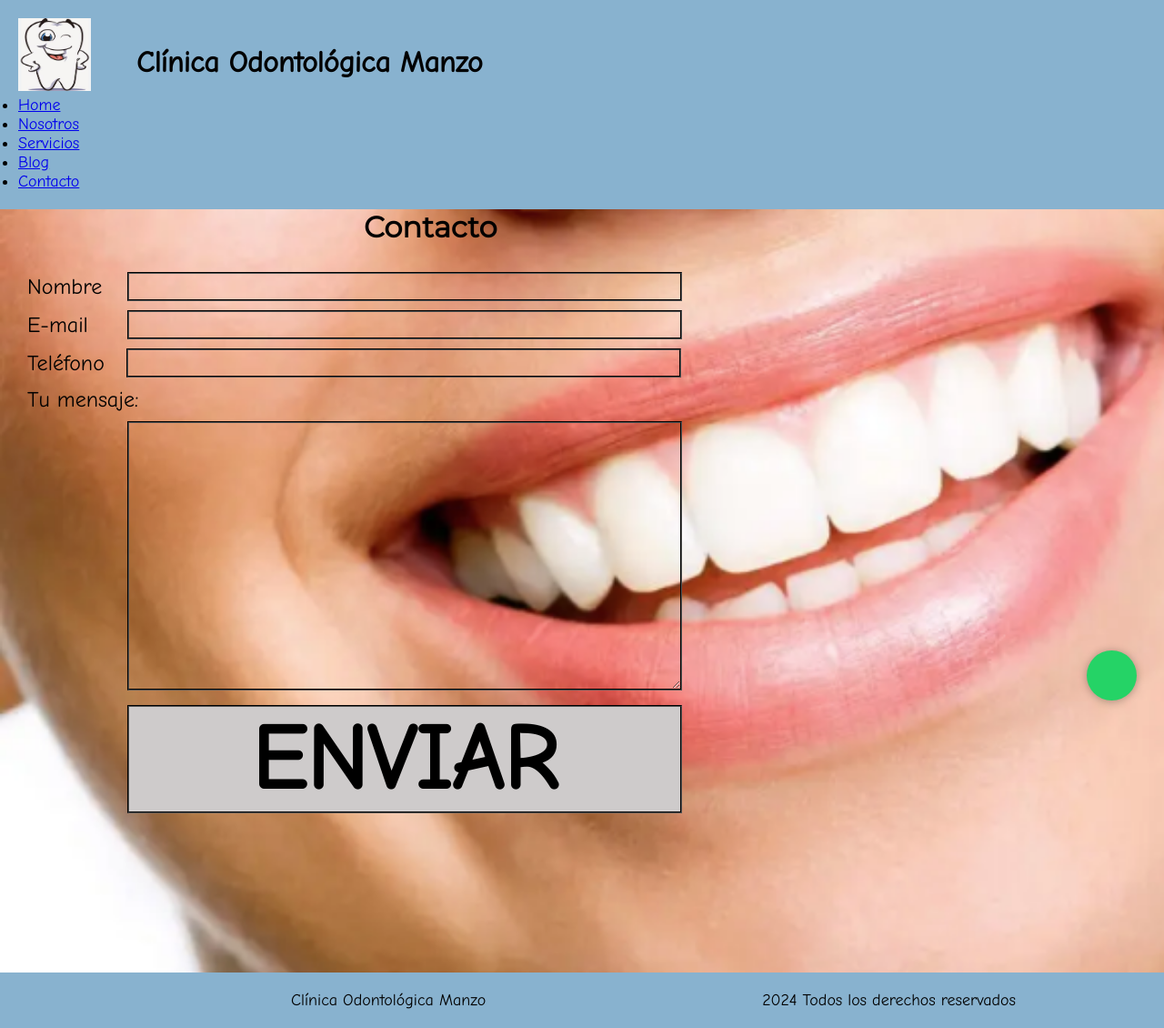
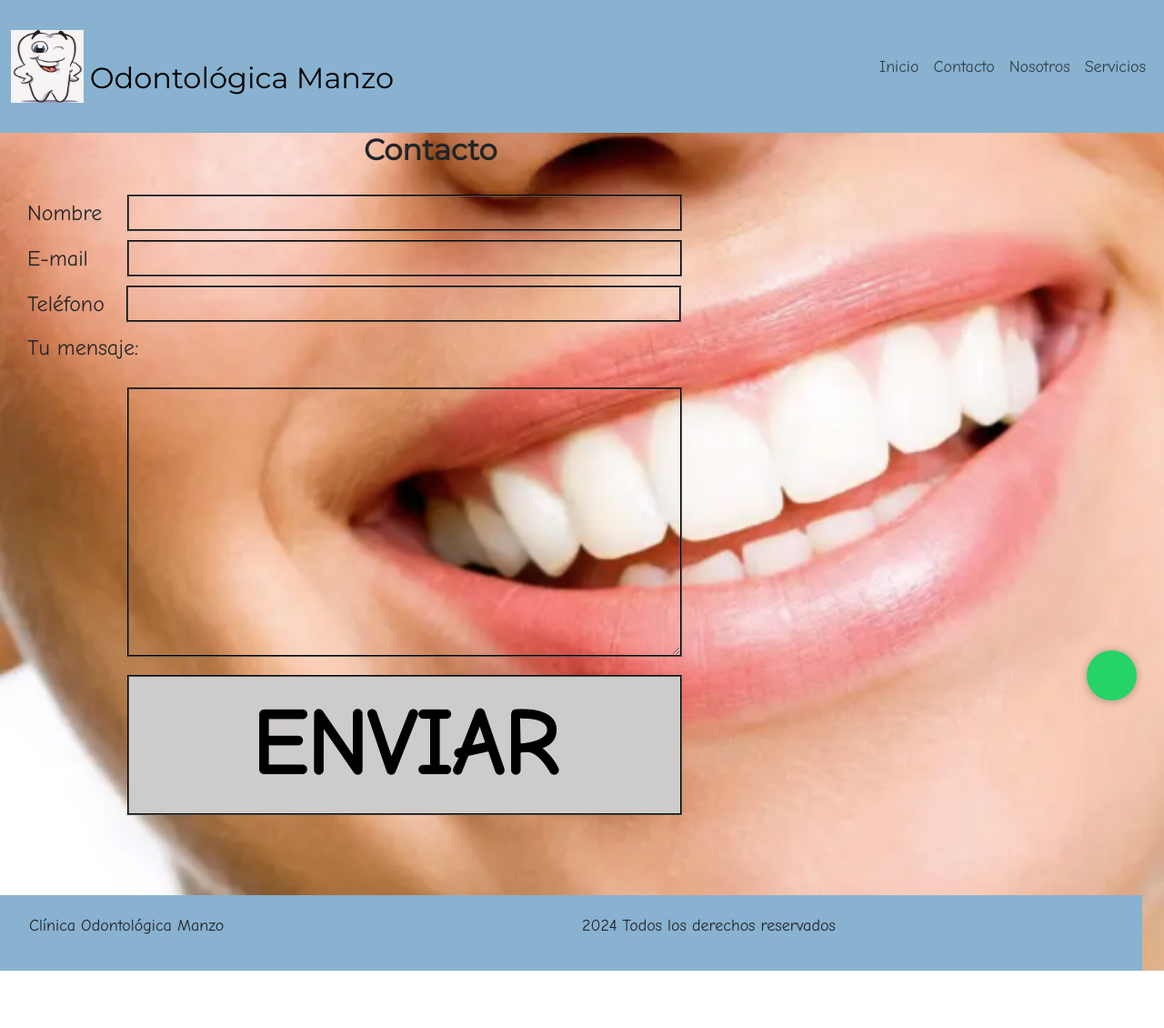
Before and after one commit to Eriagui/PF_Aguilar, a plain HTML site: page pages/contacto.html in a window 1280 px wide. Shown: the whole page at 91% size. After the commit the page ends 1067 px from the top, so only its background shows below. Drawn offline with Linux system fonts and the light colour scheme; files that its build step writes are made by us from their sources.

Commit message:
PreEntrega2+Aguilar

```diff
--- a/pages/contacto.html
+++ b/pages/contacto.html
@@ -5,16 +5,55 @@
     <meta name="viewport" content="width=device-width, initial-scale=1.0">
     <title>Contacto</title>
 
+    <!--Link CSS de Bootstrap descargado-->
+    <link rel="stylesheet" href="../css/bootstrap.min.css">
+    <!--Fin Link CSS de Bootstrap descargado-->
+
+    <!--Inicia Liga CSS-->
+    <link rel="stylesheet" href="../css/style.css">
+    <!--Fin Liga CSS-->
+
     <!--Inicio Liga Favicon-->
     <link rel="icon" href="../assets/images/icon.ico">
     <!--Fin Liga Favicon-->
 
-    <!--Inicia Liga CSS-->
-    <link rel="stylesheet" href="../styles/style.css">
-    <!--Fin Liga CSS-->
 </head>
 <body class="contacto">
-    <header>
+    <!-- nav + logo -->
+    <header class="container-fluid">
+        <div class="row">
+            <div class="col-lg-12 col-xs-12">
+                <nav class="navbar navbar-expand-md navbar-light">
+                    <a class="navbar-brand" href="#">
+                        <img class="d-inline-block align-top" id="Logo1" src="../assets/images/logo.png" alt="Logo Clinica">
+                        <h2 class="d-inline-block align-bottom">Odontológica Manzo</h2>
+                    </a>
+                    <button class="navbar-toggler" type="button" data-bs-toggle="collapse" data-bs-target="#navbarNav2"
+                        aria-controls="navbarNav" aria-expanded="false" aria-label="Toggle navigation">
+                        <span class="navbar-toggler-icon"></span>
+                    </button>
+                    <div class="collapse navbar-collapse" id="navbarNav2">
+                        <ul class="navbar-nav w-100 d-flex justify-content-end">
+                            <li class="nav-item">
+                                <a class="nav-link" href="../index.html">Inicio</a>
+                            </li>
+                            <li class="nav-item">
+                                <a class="nav-link" href="./contacto.html">Contacto</a>
+                            </li>
+                            <li class="nav-item active">
+                                <a class="nav-link" href="./nosotros.html">Nosotros</a>
+                            </li>
+                            <li class="nav-item">
+                                <a class="nav-link" href="./servicios.html">Servicios</a>
+                            </li>
+                        </ul>
+                    </div>
+                </nav>
+            </div>
+        </div>
+    </header>
+
+<!--    <header>
         <nav class="menu">
             <a href="index.html">
                 <img id="Logo1" src="../assets/images/logo.png" alt="Logo Clinica">
@@ -40,7 +79,8 @@
                 </li>
             </ul>
         </nav>
-    </header>
+    </header> -->
+
     <a href="https://api.whatsapp.com/send?phone=524461488777" class="btn-wsp" target="_blank"></a>
     <main>
         <section>
@@ -67,10 +107,21 @@
             </form>
         </section>
     </main>
-
-    <footer>
+<!--Footer-->
+    <div class="container-fluid">
+        <footer class="row footerBg paddingTB">
+            <div class="col-lg-6 col-xs-12">
+                <p>Clínica Odontológica Manzo</p>
+            </div>
+            <div class="col-lg-6 col-xs-12">
+                <p>2024 Todos los derechos reservados</p>
+            </div>
+        </footer>
+    </div>
+ <!---   <footer>
         <p id="NombreClinicaFooter">Clínica Odontológica Manzo</p>
         <p id="DerechosReservados">2024 Todos los derechos reservados</p>
-    </footer>
+    </footer> -->
+    <script src="../js/bootstrap.bundle.min.js"></script>
 </body>
 </html>
```
Also changed, not shown: pages/nosotros.html (+2 -2 lines), pages/servicios.html (+62 -8 lines).
